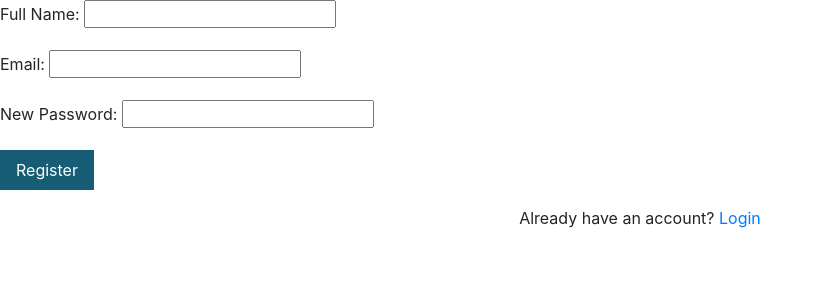
After one commit to ntbtrung/music_sharing_web_app, a PHP site: page /register.html in a window 1280 px wide. The commit adds this page. Shown: the top 300 px of the page, without its empty margins (0-823 px from the left). Run offline with PHP 8.4, Linux system fonts and the light colour scheme.

Commit message:
formated documents, updated login form, register

```diff
--- a/GP_MUSIC_WEB/chat.html
+++ b/GP_MUSIC_WEB/chat.html
@@ -151,4 +151,5 @@
             <div class="feed-chat col-8"></div>
         </div>
 </body>
+
 </html>
--- a/GP_MUSIC_WEB/home.html
+++ b/GP_MUSIC_WEB/home.html
@@ -5,7 +5,7 @@
     <meta charset="UTF-8">
     <meta name="viewport" content="width=device-width, initial-scale=1.0">
     <title>HOME</title>
-    <link rel="stylesheet" href="style.css"/>
+    <link rel="stylesheet" href="style.css" />
     <link rel="stylesheet" href="https://cdn.jsdelivr.net/npm/bootstrap@4.6.2/dist/css/bootstrap.min.css"
         integrity="sha384-xOolHFLEh07PJGoPkLv1IbcEPTNtaed2xpHsD9ESMhqIYd0nLMwNLD69Npy4HI+N" crossorigin="anonymous">
     <script src="https://cdn.jsdelivr.net/npm/jquery@3.5.1/dist/jquery.slim.min.js"
@@ -86,4 +86,5 @@
         </div>
     </div>
 </body>
+
 </html>
--- a/GP_MUSIC_WEB/profile.html
+++ b/GP_MUSIC_WEB/profile.html
@@ -113,4 +113,5 @@
         </div>
     </div>
 </body>
+
 </html>
--- /dev/null
+++ b/GP_MUSIC_WEB/register.html
@@ -0,0 +1,49 @@
+<!DOCTYPE html>
+<html lang="en">
+
+<head>
+    <meta charset="UTF-8">
+    <meta name="viewport" content="width=device-width, initial-scale=1.0">
+    <title>Log in</title>
+    <link rel="stylesheet" href="style.css" />
+    <link rel="stylesheet" href="https://cdn.jsdelivr.net/npm/bootstrap@4.6.2/dist/css/bootstrap.min.css"
+        integrity="sha384-xOolHFLEh07PJGoPkLv1IbcEPTNtaed2xpHsD9ESMhqIYd0nLMwNLD69Npy4HI+N" crossorigin="anonymous">
+    <script src="https://cdn.jsdelivr.net/npm/jquery@3.5.1/dist/jquery.slim.min.js"
+        integrity="sha384-DfXdz2htPH0lsSSs5nCTpuj/zy4C+OGpamoFVy38MVBnE+IbbVYUew+OrCXaRkfj"
+        crossorigin="anonymous"></script>
+    <script src="https://cdn.jsdelivr.net/npm/bootstrap@4.6.2/dist/js/bootstrap.bundle.min.js"
+        integrity="sha384-Fy6S3B9q64WdZWQUiU+q4/2Lc9npb8tCaSX9FK7E8HnRr0Jz8D6OP9dO5Vg3Q9ct"
+        crossorigin="anonymous"></script>
+
+</head>
+
+<body>
+    <div class="register-container">
+        <form id="registerForm" onsubmit="validateRegisterForm(); return false;">
+            <div class="form-group">
+                <label for="fullname">Full Name:</label>
+                <input type="text" id="fullname" name="fullname" required>
+            </div>
+            <div class="form-group">
+                <label for="email">Email:</label>
+                <input type="email" id="email" name="email" required>
+            </div>
+            <div class="form-group">
+                <label for="newPassword">New Password:</label>
+                <input type="password" id="newPassword" name="newPassword" required>
+            </div>
+            <div class="form-group">
+                <button type="submit">Register</button>
+            </div>
+            <p id="register-error-message" class="error-message"></p>
+        </form>
+
+        <div class="additional-links">
+            <span>Already have an account? <a href="login.html">Login</a></span>
+        </div>
+    </div>
+
+    <script src="script.js"></script>
+</body>
+
+</html>
--- /dev/null
+++ b/GP_MUSIC_WEB/script.js
@@ -0,0 +1,11 @@
+function validateForm() {
+    const password = document.getElementById('password').value;
+    const errorMessage = document.getElementById('error-message');
+
+    if (password.match(/[A-Z]/) && !password.match(/[^a-zA-Z0-9]/)) {
+        errorMessage.textContent = '';
+        alert('Login successful!');
+    } else {
+        errorMessage.textContent = 'Password must contain at least 1 uppercase letter and no special characters.';
+    }
+}
--- a/GP_MUSIC_WEB/style.css
+++ b/GP_MUSIC_WEB/style.css
@@ -73,6 +73,7 @@
     align-items: center;
     border-radius: 10px;
 }
+
 .nav-btn-1:hover {
     width: 80px;
     height: 40px;
@@ -82,6 +83,7 @@
     border-radius: 10px;
     background-color: #155c74;
 }
+
 .active {
     width: 80px;
     height: 40px;
@@ -92,6 +94,7 @@
     background-color: #155c74;
     border: 1px solid white;
 }
+
 .nav-icon {
     width: 28px;
     height: 28px;
@@ -130,11 +133,24 @@
 /*--------------------------------------LOG IN PAGE---------------------*/
 /*------------------------------------------------------------------------*/
 
+#background-video {
+    position: fixed;
+    right: 0;
+    bottom: 0;
+    min-width: 100%;
+    min-height: 100%;
+}
+
 .login-container {
+    position: absolute;
+    top: 50%;
+    left: 50%;
+    transform: translate(-50%, -50%);
     width: 300px;
     border: 1px solid #ccc;
     padding: 20px;
     border-radius: 5px;
+    background: rgba(255, 255, 255, 0.8);
 }
 
 .form-group {
@@ -145,7 +161,7 @@
     padding: 8px 16px;
     border: none;
     border-radius: 4px;
-    background-color: #007bff;
+    background-color: #155c74;
     color: white;
     cursor: pointer;
 }
@@ -160,10 +176,19 @@
     margin-top: 10px;
 }
 
+.additional-links {
+    margin-top: 10px;
+    text-align: center;
+}
 
+.additional-links a {
+    color: #007bff;
+    text-decoration: none;
+}
 
-
-
+.additional-links a:hover {
+    text-decoration: underline;
+}
 
 
 
```
Also changed, not shown: GP_MUSIC_WEB/login.html (+16 -2 lines), 1 other file. Lines whose indentation alone changed are shown as unchanged.
